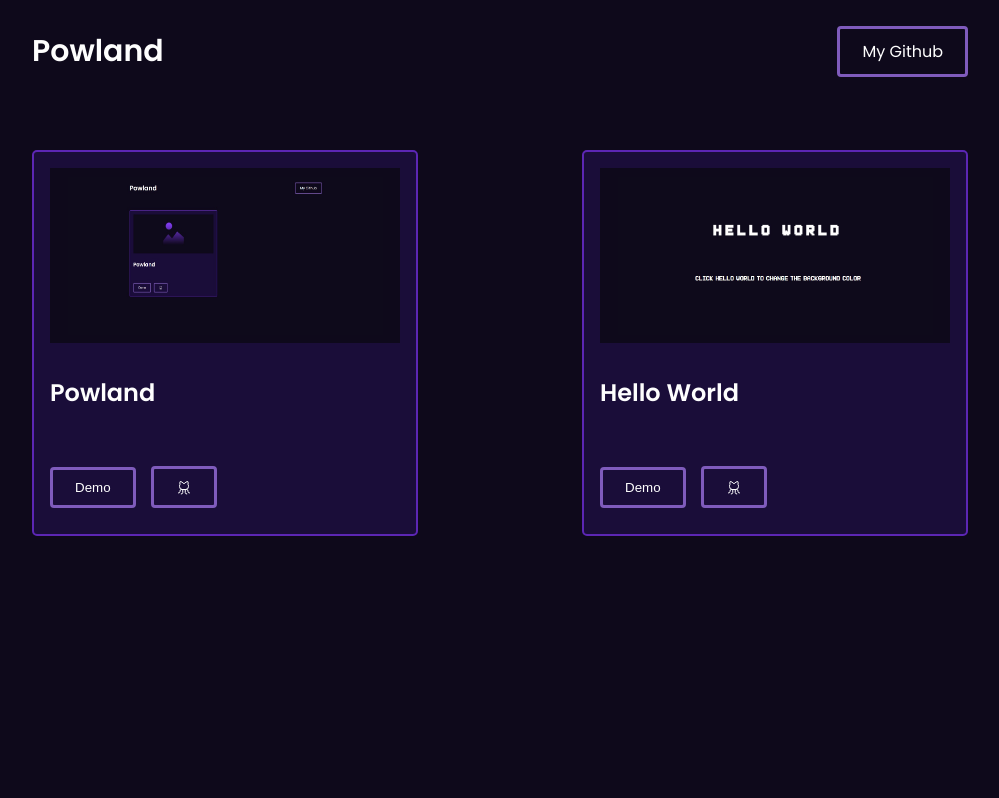
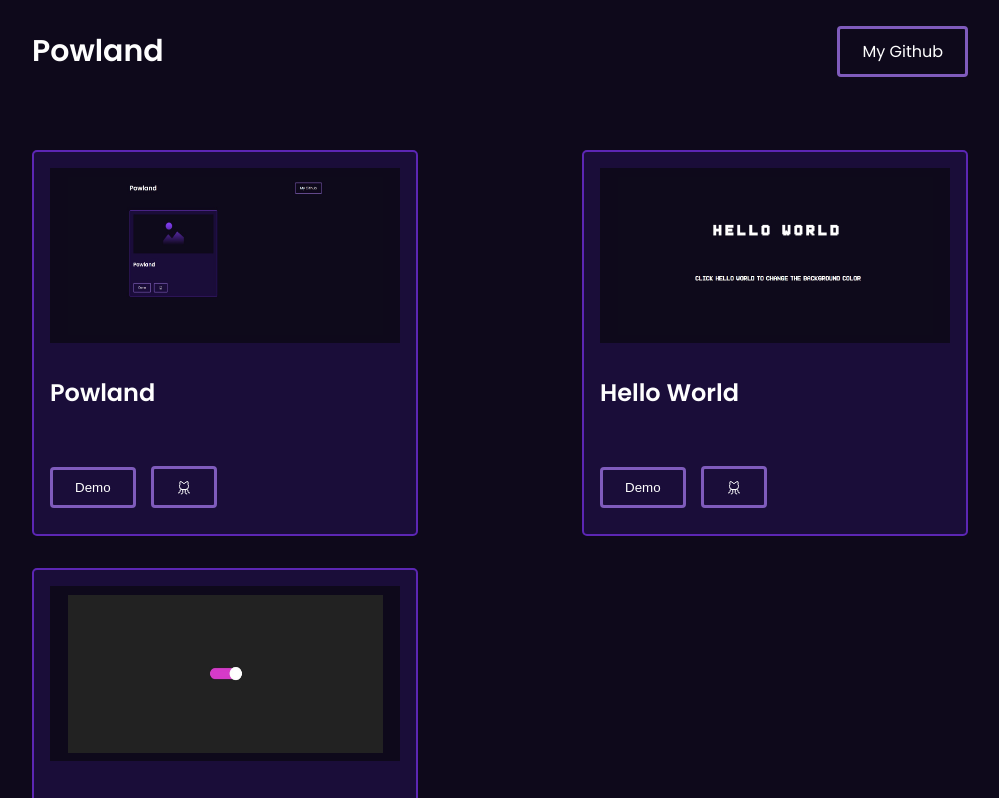
Before and after one commit to LipeMachado/powland, a React (Vite) app: page / in a window 1280 px wide. Shown: the top 798 px of the page, without its empty margins (140-1139 px from the left). Built offline with nearby package versions, Linux system fonts and the light colour scheme.

Commit message:
Add Project

```diff
--- a/src/Sections/Main/index.tsx
+++ b/src/Sections/Main/index.tsx
@@ -6,6 +6,7 @@ import {
 
 import DefaultImage from '../../Assets/Images/powlandImage.jpeg'
 import HelloWorld from '../../Assets/Images/challenge-HelloWorld.jpeg'
+import AnimatedButton from '../../Assets/Images/challenge-AnimatedButton.jpeg'
 
 export function Main() {
     return (
@@ -26,6 +27,13 @@ export function Main() {
                         UrlGitHub="https://github.com/LipeMachado/customHelloWorld-21DaysOfCode"
                         UrlDemo="https://helloworld-21daysofcode.vercel.app/"
                     />
+                    <CardProjects
+                        Title="Animated Button"
+                        Description="Challenge number 3 of the 21 day rocketseat challenge."
+                        Image={AnimatedButton}
+                        UrlGitHub="https://github.com/LipeMachado/animatedButton-21DaysOfCode"
+                        UrlDemo="https://animatedbutton-21daysofcode.vercel.app/"
+                    />
                 </MainBox>
             </MainContainer>
         </>
```
Also changed, not shown: src/Assets/Images/challenge-AnimatedButton.jpeg (added).
